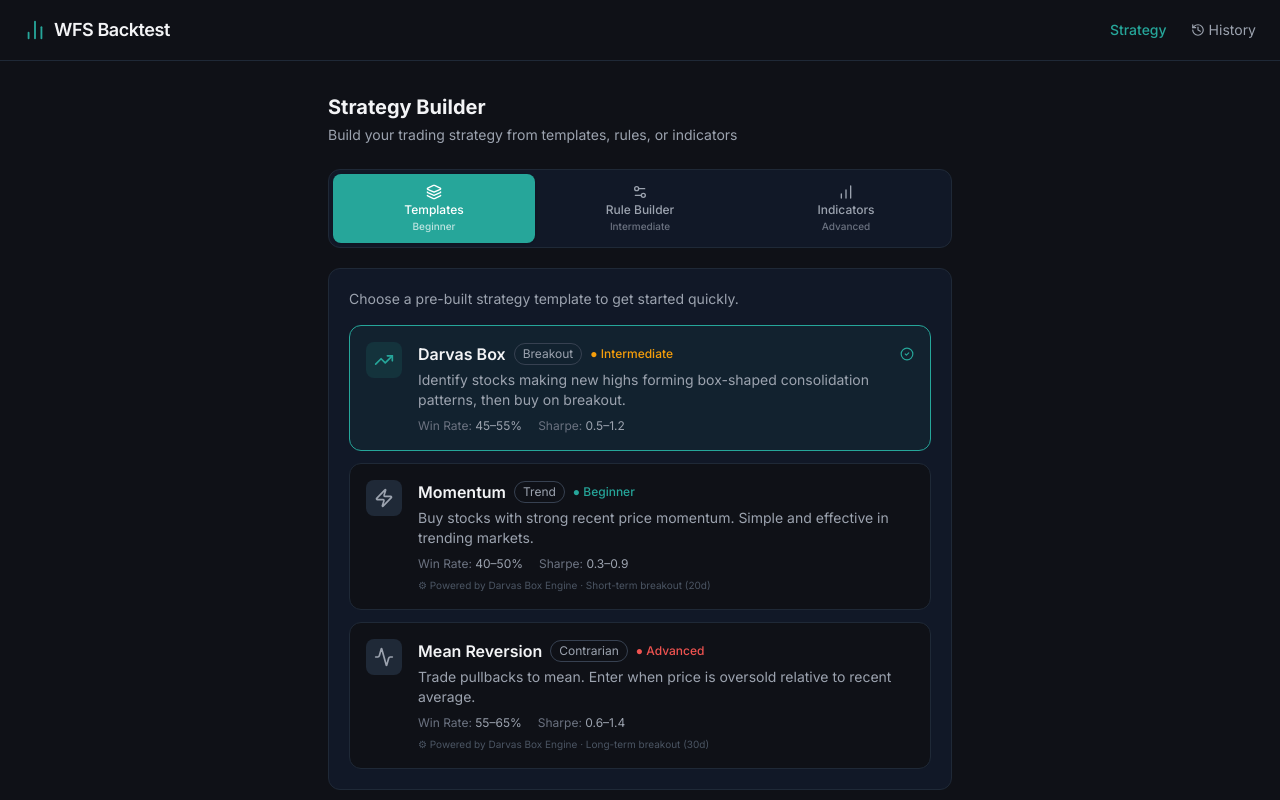
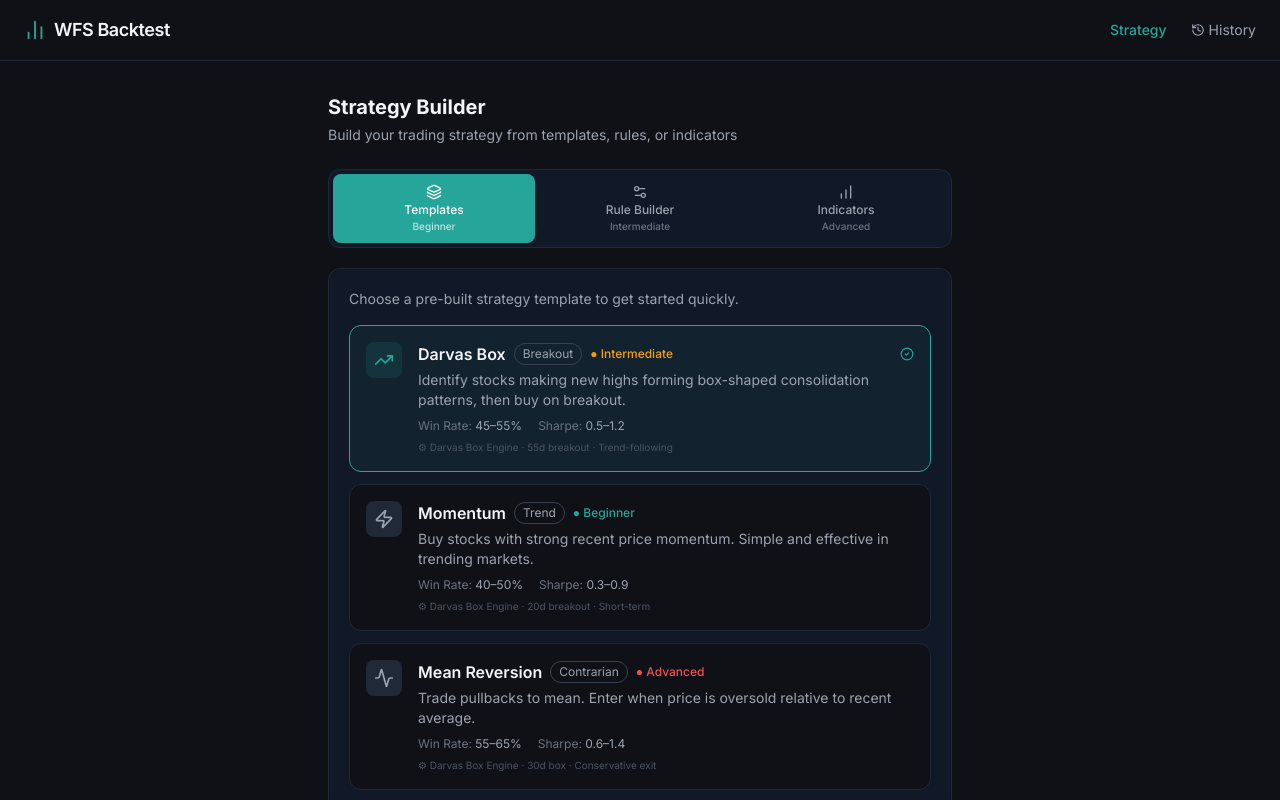
Before and after one commit to ssh00n/backtest-platform, a Next.js app in the folder web/: page /strategy in a window 1280 px wide. Shown: the top 800 px of the page. Built offline with nearby package versions, Linux system fonts and the light colour scheme; no server answers.

Commit message:
feat: all template cards show engine note (55d/20d/30d breakout descriptions)

```diff
--- a/web/components/strategy/TemplatesTab.tsx
+++ b/web/components/strategy/TemplatesTab.tsx
@@ -11,6 +11,7 @@ const TEMPLATES = [
     difficultyColor: '#f59e0b',
     icon: TrendingUp,
     description: 'Identify stocks making new highs forming box-shaped consolidation patterns, then buy on breakout.',
+    engineNote: '55d breakout · Trend-following',
     tags: ['Trend Following', 'Momentum'],
     defaultParams: {
       darvas_box_period: 55,
@@ -31,7 +32,7 @@ const TEMPLATES = [
     difficultyColor: '#26a69a',
     icon: Zap,
     description: 'Buy stocks with strong recent price momentum. Simple and effective in trending markets.',
-    engineNote: 'Short-term breakout (20d)',
+    engineNote: '20d breakout · Short-term',
     tags: ['Momentum', 'Easy'],
     defaultParams: {
       darvas_box_period: 20,
@@ -52,7 +53,7 @@ const TEMPLATES = [
     difficultyColor: '#ef5350',
     icon: Activity,
     description: 'Trade pullbacks to mean. Enter when price is oversold relative to recent average.',
-    engineNote: 'Long-term breakout (30d)',
+    engineNote: '30d box · Conservative exit',
     tags: ['Contrarian', 'Range'],
     defaultParams: {
       darvas_box_period: 30,
@@ -110,9 +111,9 @@ export default function TemplatesTab({ selectedTemplate, onSelect }: Props) {
                     <span>Win Rate: <span className="text-[#9ca3af]">{t.winRateHint}</span></span>
                     <span>Sharpe: <span className="text-[#9ca3af]">{t.sharpHint}</span></span>
                   </div>
-                  {t.id !== 'darvas_box' && (
+                  {'engineNote' in t && (
                     <p className="mt-1.5 text-[10px] text-[#4b5563]">
-                      ⚙ Powered by Darvas Box Engine{'engineNote' in t && ` · ${(t as {engineNote: string}).engineNote}`}
+                      ⚙ Darvas Box Engine · {(t as {engineNote: string}).engineNote}
                     </p>
                   )}
                 </div>
```
